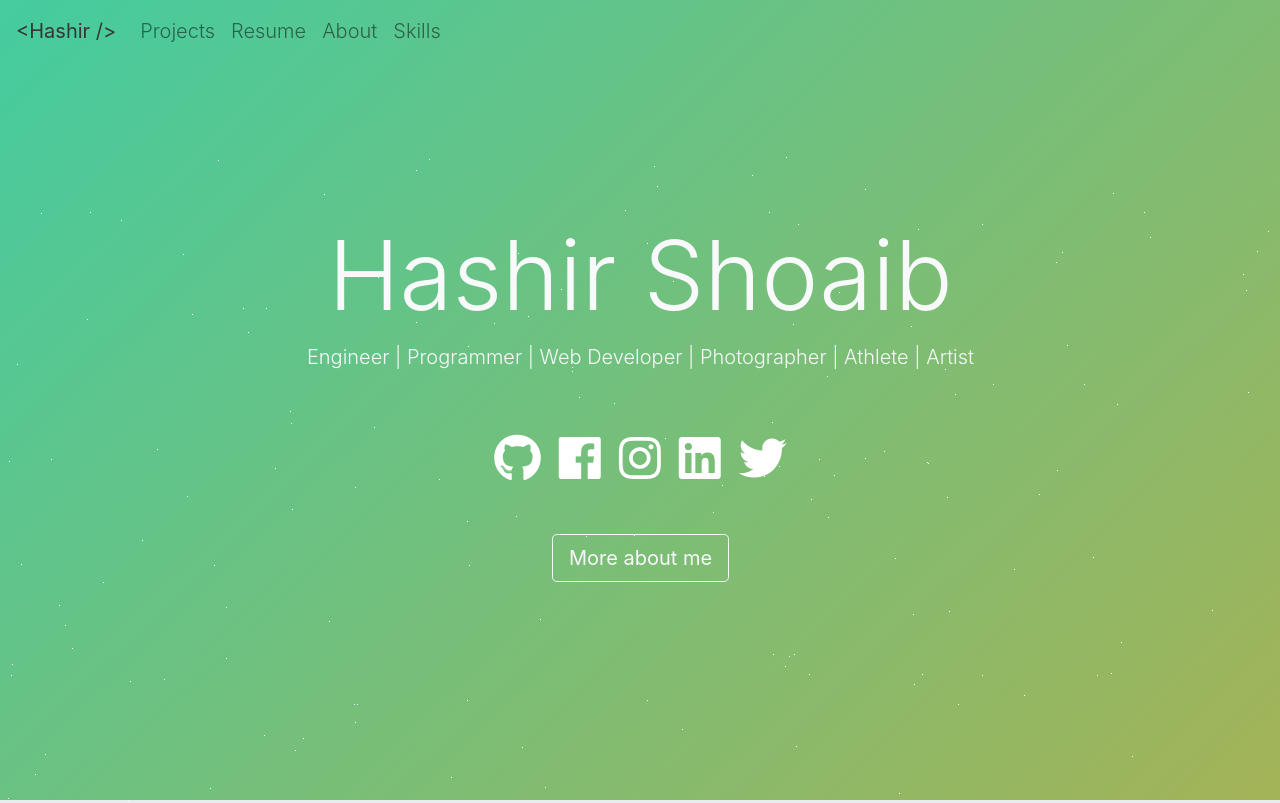
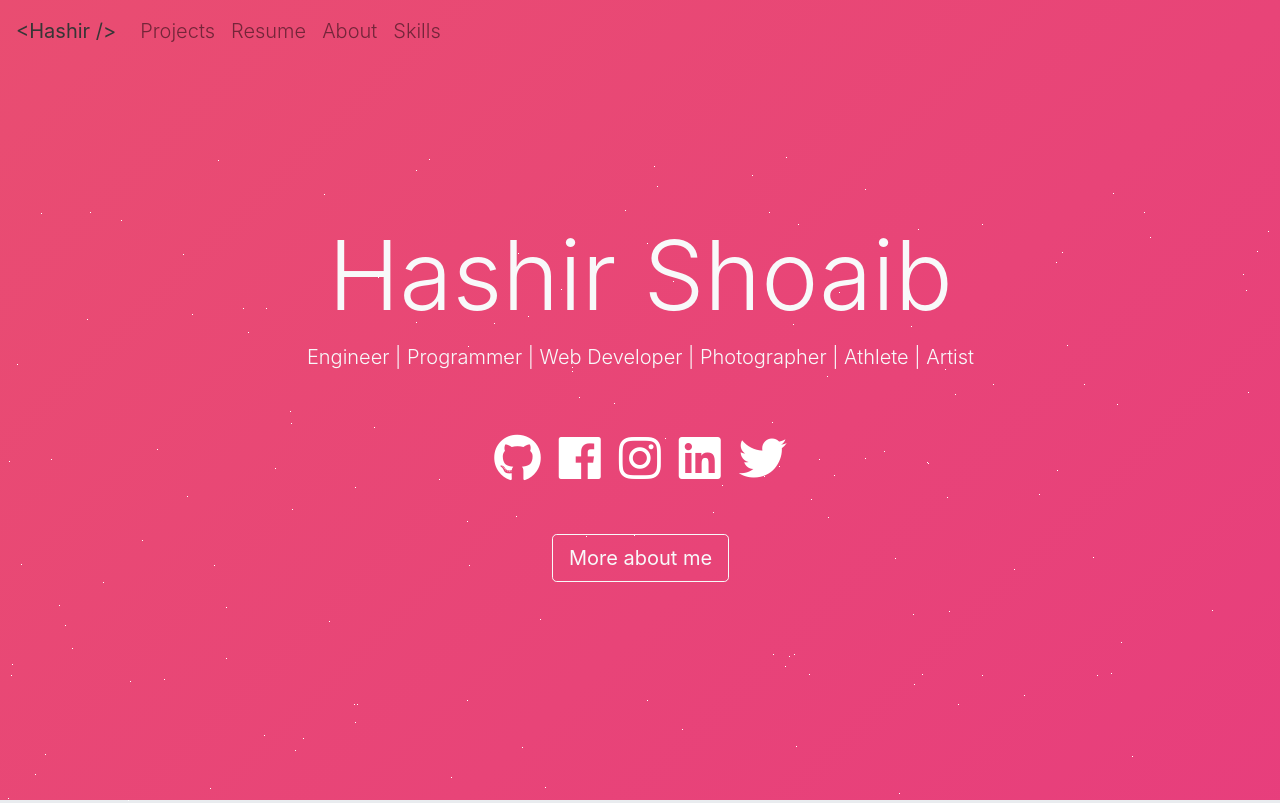
Before and after one commit to noru0916/portfolioSample, a React (Create React App) app: page / in a window 1280 px wide. Shown: the top 803 px of the page. Built offline with nearby package versions, Linux system fonts and the light colour scheme; no server answers.

Commit message:
background-colors can be sate through configuration

```diff
--- a/src/components/home/MainBody.jsx
+++ b/src/components/home/MainBody.jsx
@@ -8,6 +8,7 @@ import {
   MiddleName,
   devDesc,
   icons,
+  gradientColors,
 } from "../../editable-stuff/configurations.json";
 
 const MainBody = React.forwardRef((props, ref) => {
@@ -16,6 +17,10 @@ const MainBody = React.forwardRef((props, ref) => {
       <Jumbotron
         fluid
         id="home"
+        style={{
+          background: `linear-gradient(136deg,${gradientColors})`,
+          backgroundSize: "1200% 1200%",
+        }}
         className="title bg-transparent bgstyle text-light min-vh-100 d-flex align-content-center align-items-center flex-wrap m-0"
       >
         <div id="stars"></div>
--- a/src/scss/_index.scss
+++ b/src/scss/_index.scss
@@ -20,7 +20,7 @@ code {
 
 .bgstyle {
   /* background: linear-gradient(136deg, #1ad7c0, #8E44AD, #ff9b11, #1F3A93, #ddd8c6, #000000, #000000);  */
-  background: linear-gradient(
+  /*background: linear-gradient(
     136deg,
     #4484ce,
     #1ad7c0,
@@ -28,7 +28,7 @@ code {
     #9b59b6,
     #ff7f7f,
     #ecf0f1
-  );
+  );*/
 
   background-size: 1200% 1200%;
   -webkit-animation: BackgroundAnimation 70s ease infinite;
```
